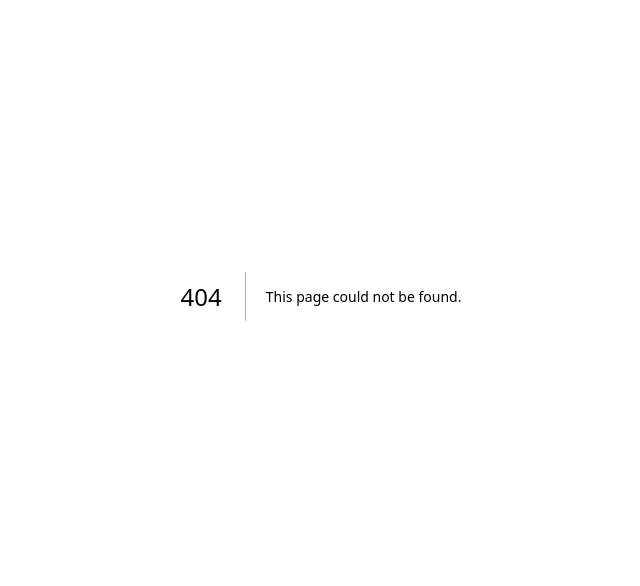
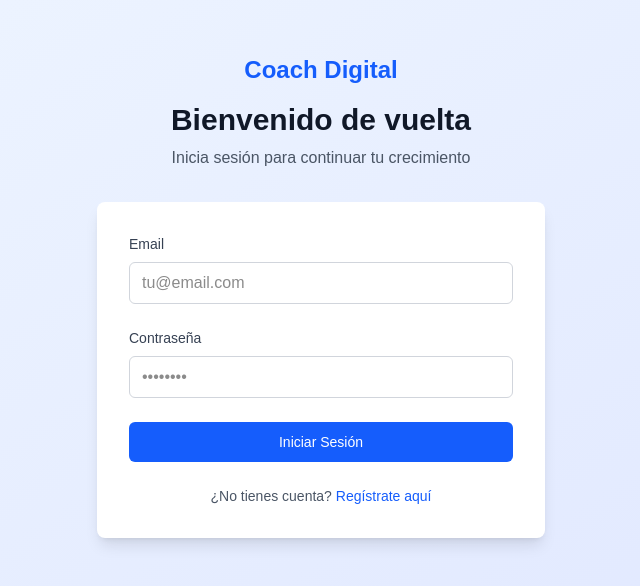
Before and after one commit to fcogarces26-ai/claire, a Next.js app in the folder coach-digital-web/: page /login in a window 1280 px wide. Before the commit this address had no page. Shown: the part 104-690 px from the top of the page, without its empty margins (319-959 px from the left). Built offline with nearby package versions, Linux system fonts and the light colour scheme.

Commit message:
Add: Landing page and login page with modern design

```diff
--- /dev/null
+++ b/coach-digital-web/src/app/login/page.tsx
@@ -0,0 +1,109 @@
+'use client'
+
+import { useState } from 'react'
+import { createClient } from '@/lib/supabase'
+import { Button } from '@/components/ui/button'
+import Link from 'next/link'
+import { useRouter } from 'next/navigation'
+
+export default function Login() {
+  const [email, setEmail] = useState('')
+  const [password, setPassword] = useState('')
+  const [loading, setLoading] = useState(false)
+  const [error, setError] = useState('')
+  const router = useRouter()
+
+  const handleLogin = async (e: React.FormEvent) => {
+    e.preventDefault()
+    setLoading(true)
+    setError('')
+
+    const supabase = createClient()
+
+    const { error } = await supabase.auth.signInWithPassword({
+      email,
+      password,
+    })
+
+    if (error) {
+      setError(error.message)
+    } else {
+      router.push('/dashboard')
+    }
+
+    setLoading(false)
+  }
+
+  return (
+    <div className="min-h-screen bg-gradient-to-br from-blue-50 to-indigo-100 flex items-center justify-center p-4">
+      <div className="max-w-md w-full">
+        {/* Header */}
+        <div className="text-center mb-8">
+          <Link href="/" className="text-2xl font-bold text-blue-600">
+            Coach Digital
+          </Link>
+          <h1 className="text-3xl font-bold text-gray-900 mt-4">Bienvenido de vuelta</h1>
+          <p className="text-gray-600 mt-2">Inicia sesión para continuar tu crecimiento</p>
+        </div>
+
+        {/* Login Form */}
+        <div className="bg-white rounded-lg shadow-lg p-8">
+          <form onSubmit={handleLogin} className="space-y-6">
+            <div>
+              <label htmlFor="email" className="block text-sm font-medium text-gray-700 mb-2">
+                Email
+              </label>
+              <input
+                id="email"
+                type="email"
+                value={email}
+                onChange={(e) => setEmail(e.target.value)}
+                className="w-full px-3 py-2 border border-gray-300 rounded-md focus:outline-none focus:ring-2 focus:ring-blue-500"
+                placeholder="tu@email.com"
+                required
+              />
+            </div>
+
+            <div>
+              <label htmlFor="password" className="block text-sm font-medium text-gray-700 mb-2">
+                Contraseña
+              </label>
+              <input
+                id="password"
+                type="password"
+                value={password}
+                onChange={(e) => setPassword(e.target.value)}
+                className="w-full px-3 py-2 border border-gray-300 rounded-md focus:outline-none focus:ring-2 focus:ring-blue-500"
+                placeholder="••••••••"
+                required
+              />
+            </div>
+
+            {error && (
+              <div className="bg-red-50 border border-red-200 rounded-md p-3">
+                <p className="text-sm text-red-600">{error}</p>
+              </div>
+            )}
+
+            <Button
+              type="submit"
+              className="w-full"
+              disabled={loading}
+            >
+              {loading ? 'Iniciando sesión...' : 'Iniciar Sesión'}
+            </Button>
+          </form>
+
+          <div className="mt-6 text-center">
+            <p className="text-sm text-gray-600">
+              ¿No tienes cuenta?{' '}
+              <Link href="/register" className="text-blue-600 hover:underline">
+                Regístrate aquí
+              </Link>
+            </p>
+          </div>
+        </div>
+      </div>
+    </div>
+  )
+}
--- a/coach-digital-web/src/app/page.tsx
+++ b/coach-digital-web/src/app/page.tsx
@@ -1,104 +1,75 @@
-import Image from "next/image";
+import Link from 'next/link'
+import { Button } from '@/components/ui/button'
 
 export default function Home() {
   return (
-    <div className="font-sans grid grid-rows-[20px_1fr_20px] items-center justify-items-center min-h-screen p-8 pb-20 gap-16 sm:p-20">
-      <main className="flex flex-col gap-[32px] row-start-2 items-center sm:items-start">
-        <Image
-          className="dark:invert"
-          src="/next.svg"
-          alt="Next.js logo"
-          width={180}
-          height={38}
-          priority
-        />
-        <ol className="font-mono list-inside list-decimal text-sm/6 text-center sm:text-left">
-          <li className="mb-2 tracking-[-.01em]">
-            Get started by editing{" "}
-            <code className="bg-black/[.05] dark:bg-white/[.06] font-mono font-semibold px-1 py-0.5 rounded">
-              src/app/page.tsx
-            </code>
-            .
-          </li>
-          <li className="tracking-[-.01em]">
-            Save and see your changes instantly.
-          </li>
-        </ol>
+    <div className="min-h-screen bg-gradient-to-br from-blue-50 to-indigo-100">
+      {/* Header */}
+      <header className="container mx-auto px-4 py-6 flex justify-between items-center">
+        <div className="text-2xl font-bold text-blue-600">Coach Digital</div>
+        <div className="space-x-4">
+          <Link href="/login">
+            <Button variant="ghost">Iniciar Sesión</Button>
+          </Link>
+          <Link href="/register">
+            <Button>Registrarse</Button>
+          </Link>
+        </div>
+      </header>
 
-        <div className="flex gap-4 items-center flex-col sm:flex-row">
-          <a
-            className="rounded-full border border-solid border-transparent transition-colors flex items-center justify-center bg-foreground text-background gap-2 hover:bg-[#383838] dark:hover:bg-[#ccc] font-medium text-sm sm:text-base h-10 sm:h-12 px-4 sm:px-5 sm:w-auto"
-            href="https://vercel.com/new?utm_source=create-next-app&utm_medium=appdir-template-tw&utm_campaign=create-next-app"
-            target="_blank"
-            rel="noopener noreferrer"
-          >
-            <Image
-              className="dark:invert"
-              src="/vercel.svg"
-              alt="Vercel logomark"
-              width={20}
-              height={20}
-            />
-            Deploy now
-          </a>
-          <a
-            className="rounded-full border border-solid border-black/[.08] dark:border-white/[.145] transition-colors flex items-center justify-center hover:bg-[#f2f2f2] dark:hover:bg-[#1a1a1a] hover:border-transparent font-medium text-sm sm:text-base h-10 sm:h-12 px-4 sm:px-5 w-full sm:w-auto md:w-[158px]"
-            href="https://nextjs.org/docs?utm_source=create-next-app&utm_medium=appdir-template-tw&utm_campaign=create-next-app"
-            target="_blank"
-            rel="noopener noreferrer"
-          >
-            Read our docs
-          </a>
+      {/* Hero Section */}
+      <main className="container mx-auto px-4 py-20 text-center">
+        <div className="max-w-4xl mx-auto">
+          <h1 className="text-5xl md:text-6xl font-bold text-gray-900 mb-6">
+            Tu <span className="text-blue-600">Coach Personal</span><br />
+            Directo en WhatsApp
+          </h1>
+
+          <p className="text-xl text-gray-600 mb-8 max-w-2xl mx-auto">
+            Recibe coaching personalizado, guarda tus insights y alcanza tus metas con la ayuda de IA avanzada,
+            todo através de WhatsApp de forma proactiva pero no invasiva.
+          </p>
+
+          <div className="space-x-4 mb-16">
+            <Link href="/register">
+              <Button size="lg" className="px-8 py-4 text-lg">
+                Comenzar Gratis
+              </Button>
+            </Link>
+            <Link href="#features">
+              <Button variant="outline" size="lg" className="px-8 py-4 text-lg">
+                Ver Funciones
+              </Button>
+            </Link>
+          </div>
+
+          {/* Features Preview */}
+          <div className="grid md:grid-cols-3 gap-8 mt-20" id="features">
+            <div className="bg-white p-6 rounded-lg shadow-lg">
+              <div className="text-3xl mb-4">💬</div>
+              <h3 className="text-xl font-semibold mb-2">WhatsApp Nativo</h3>
+              <p className="text-gray-600">Interactúa naturalmente por WhatsApp sin apps adicionales</p>
+            </div>
+
+            <div className="bg-white p-6 rounded-lg shadow-lg">
+              <div className="text-3xl mb-4">��</div>
+              <h3 className="text-xl font-semibold mb-2">Memoria Inteligente</h3>
+              <p className="text-gray-600">Guarda pensamientos, tareas e insights que se conectan</p>
+            </div>
+
+            <div className="bg-white p-6 rounded-lg shadow-lg">
+              <div className="text-3xl mb-4">🎯</div>
+              <h3 className="text-xl font-semibold mb-2">Coaching Proactivo</h3>
+              <p className="text-gray-600">Recordatorios y sugerencias personalizadas en el momento justo</p>
+            </div>
+          </div>
         </div>
       </main>
-      <footer className="row-start-3 flex gap-[24px] flex-wrap items-center justify-center">
-        <a
-          className="flex items-center gap-2 hover:underline hover:underline-offset-4"
-          href="https://nextjs.org/learn?utm_source=create-next-app&utm_medium=appdir-template-tw&utm_campaign=create-next-app"
-          target="_blank"
-          rel="noopener noreferrer"
-        >
-          <Image
-            aria-hidden
-            src="/file.svg"
-            alt="File icon"
-            width={16}
-            height={16}
-          />
-          Learn
-        </a>
-        <a
-          className="flex items-center gap-2 hover:underline hover:underline-offset-4"
-          href="https://vercel.com/templates?framework=next.js&utm_source=create-next-app&utm_medium=appdir-template-tw&utm_campaign=create-next-app"
-          target="_blank"
-          rel="noopener noreferrer"
-        >
-          <Image
-            aria-hidden
-            src="/window.svg"
-            alt="Window icon"
-            width={16}
-            height={16}
-          />
-          Examples
-        </a>
-        <a
-          className="flex items-center gap-2 hover:underline hover:underline-offset-4"
-          href="https://nextjs.org?utm_source=create-next-app&utm_medium=appdir-template-tw&utm_campaign=create-next-app"
-          target="_blank"
-          rel="noopener noreferrer"
-        >
-          <Image
-            aria-hidden
-            src="/globe.svg"
-            alt="Globe icon"
-            width={16}
-            height={16}
-          />
-          Go to nextjs.org →
-        </a>
+
+      {/* Footer */}
+      <footer className="container mx-auto px-4 py-8 text-center text-gray-600">
+        <p>&copy; 2025 Coach Digital. Transformando vidas, un mensaje a la vez.</p>
       </footer>
     </div>
-  );
+  )
 }
-// Updated at Sat Aug  2 18:27:12 UTC 2025
--- /dev/null
+++ b/coach-digital-web/src/components/ui/button.tsx
@@ -0,0 +1,40 @@
+import * as React from "react"
+import { cn } from "@/lib/utils"
+
+export interface ButtonProps
+  extends React.ButtonHTMLAttributes<HTMLButtonElement> {
+  variant?: 'default' | 'destructive' | 'outline' | 'secondary' | 'ghost' | 'link'
+  size?: 'default' | 'sm' | 'lg' | 'icon'
+}
+
+const Button = React.forwardRef<HTMLButtonElement, ButtonProps>(
+  ({ className, variant = 'default', size = 'default', ...props }, ref) => {
+    return (
+      <button
+        className={cn(
+          "inline-flex items-center justify-center rounded-md text-sm font-medium transition-colors focus-visible:outline-none focus-visible:ring-2 focus-visible:ring-offset-2 disabled:pointer-events-none disabled:opacity-50",
+          {
+            "bg-blue-600 text-white hover:bg-blue-700": variant === 'default',
+            "bg-red-600 text-white hover:bg-red-700": variant === 'destructive',
+            "border border-gray-300 bg-white hover:bg-gray-50": variant === 'outline',
+            "bg-gray-100 text-gray-900 hover:bg-gray-200": variant === 'secondary',
+            "hover:bg-gray-100": variant === 'ghost',
+            "text-blue-600 underline-offset-4 hover:underline": variant === 'link',
+          },
+          {
+            "h-10 px-4 py-2": size === 'default',
+            "h-9 px-3": size === 'sm',
+            "h-11 px-8": size === 'lg',
+            "h-10 w-10": size === 'icon',
+          },
+          className
+        )}
+        ref={ref}
+        {...props}
+      />
+    )
+  }
+)
+Button.displayName = "Button"
+
+export { Button }
--- /dev/null
+++ b/coach-digital-web/src/lib/supabase-server.ts
@@ -0,0 +1,19 @@
+import { createServerClient } from '@supabase/ssr'
+import { cookies } from 'next/headers'
+
+// Cliente para el lado del servidor
+export async function createServerSupabase() {
+  const cookieStore = await cookies()
+
+  return createServerClient(
+    process.env.NEXT_PUBLIC_SUPABASE_URL!,
+    process.env.NEXT_PUBLIC_SUPABASE_ANON_KEY!,
+    {
+      cookies: {
+        get(name: string) {
+          return cookieStore.get(name)?.value
+        },
+      },
+    }
+  )
+}
--- a/coach-digital-web/src/lib/supabase.ts
+++ b/coach-digital-web/src/lib/supabase.ts
@@ -1,6 +1,4 @@
 import { createBrowserClient } from '@supabase/ssr'
-import { createServerClient } from '@supabase/ssr'
-import { cookies } from 'next/headers'
 
 // Cliente para el lado del cliente
 export function createClient() {
@@ -9,20 +7,3 @@ export function createClient() {
     process.env.NEXT_PUBLIC_SUPABASE_ANON_KEY!
   )
 }
-
-// Cliente para el lado del servidor
-export async function createServerSupabase() {
-  const cookieStore = await cookies()
-
-  return createServerClient(
-    process.env.NEXT_PUBLIC_SUPABASE_URL!,
-    process.env.NEXT_PUBLIC_SUPABASE_ANON_KEY!,
-    {
-      cookies: {
-        get(name: string) {
-          return cookieStore.get(name)?.value
-        },
-      },
-    }
-  )
-}
--- /dev/null
+++ b/coach-digital-web/src/lib/utils.ts
@@ -0,0 +1,17 @@
+import { type ClassValue, clsx } from "clsx"
+import { twMerge } from "tailwind-merge"
+
+export function cn(...inputs: ClassValue[]) {
+  return twMerge(clsx(inputs))
+}
+
+export function formatDate(date: Date | string) {
+  const d = new Date(date)
+  return d.toLocaleDateString('es-ES', {
+    year: 'numeric',
+    month: 'long',
+    day: 'numeric',
+    hour: '2-digit',
+    minute: '2-digit'
+  })
+}
--- /dev/null
+++ b/coach-digital-web/src/middleware.ts
@@ -0,0 +1,41 @@
+import { createServerClient } from '@supabase/ssr'
+import { NextResponse } from 'next/server'
+import type { NextRequest } from 'next/server'
+
+export async function middleware(req: NextRequest) {
+  const res = NextResponse.next()
+
+  const supabase = createServerClient(
+    process.env.NEXT_PUBLIC_SUPABASE_URL!,
+    process.env.NEXT_PUBLIC_SUPABASE_ANON_KEY!,
+    {
+      cookies: {
+        get(name: string) {
+          return req.cookies.get(name)?.value
+        },
+        set(name: string, value: string, options: Record<string, unknown>) {
+          res.cookies.set({
+            name,
+            value,
+            ...options,
+          })
+        },
+        remove(name: string, options: Record<string, unknown>) {
+          res.cookies.set({
+            name,
+            value: '',
+            ...options,
+          })
+        },
+      },
+    }
+  )
+
+  await supabase.auth.getUser()
+
+  return res
+}
+
+export const config = {
+  matcher: ['/dashboard/:path*', '/settings/:path*', '/memory/:path*', '/login', '/register']
+}
```
